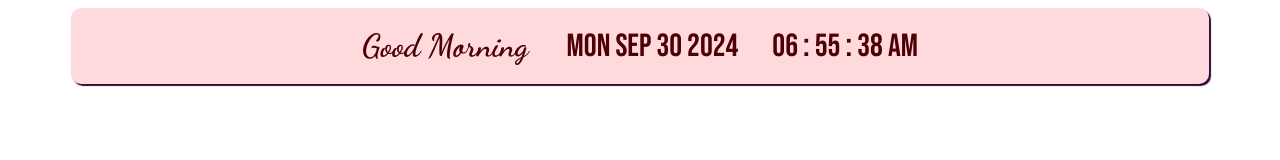
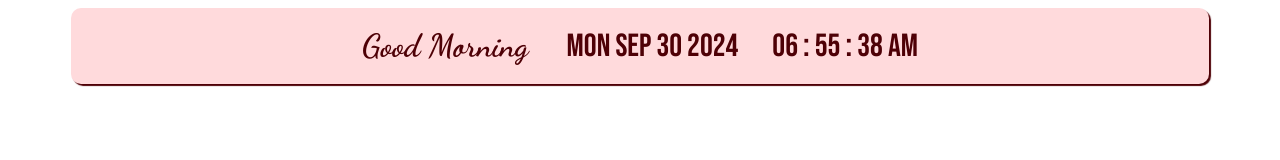
Before and after one commit to HazelC1/notion, a plain HTML site: page greetings-date-clock-pink.html in a window 1280 px wide. Drawn offline with Linux system fonts and the light colour scheme.

Commit message:
Update greetings-date-clock-pink.html

```diff
--- a/greetings-date-clock-pink.html
+++ b/greetings-date-clock-pink.html
@@ -44,7 +44,7 @@ h1 {
     width: 85vw;
     color: #4E0006;
     display: inline-block;
-    box-shadow: 2px 2px 1px 0px #330835;
+    box-shadow: 2px 2px 1px 0px #4E0006;
 }
 
 .card:hover {
```
